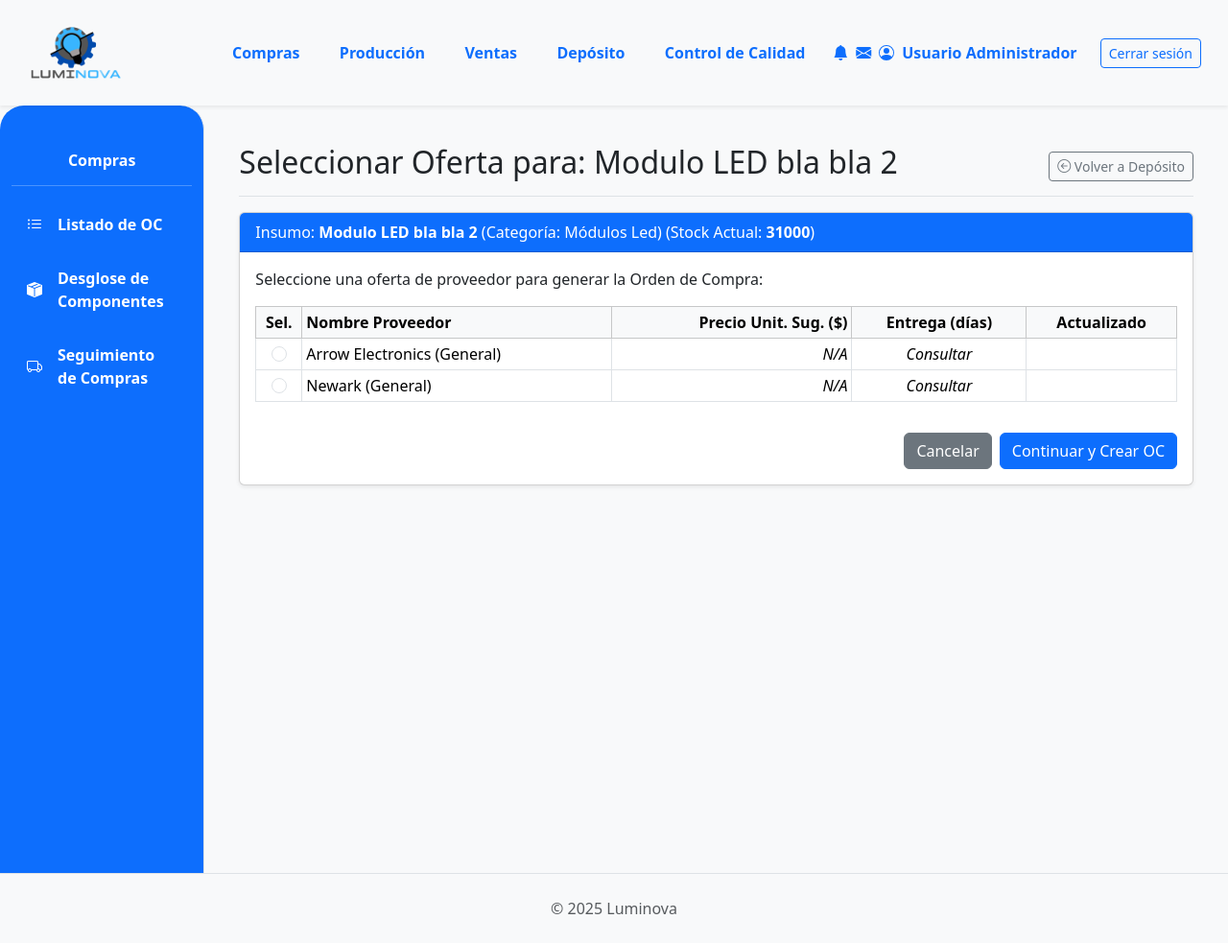
After one commit to FedericoPaal/TP_LUMINOVA, a Django app: page /compras/orden/seleccionar-proveedor/insumo/6/ in a window 1280 px wide. The commit adds this page. Shown: the whole page at 96% size. Run offline with Django 5.2, Linux system fonts and the light colour scheme; a user stored in the database is signed in; data comes from the database, SQL or seed files in the repository; some libraries are stand-ins or nearby versions.

Commit message:
Se crea tabla intermedia par amanejo de proveedores por insumo y se conecta stock en falta de deposito a OCs

```diff
--- /dev/null
+++ b/App_LUMINOVA/templates/compras/compras_seleccionar_proveedor.html
@@ -0,0 +1,102 @@
+{% extends 'padre.html' %}
+{% load static %}
+{% load django_bootstrap5 %}
+
+{% block title %}{{ titulo_seccion|default:"Seleccionar Oferta de Proveedor" }}{% endblock %}
+
+{% block sidebar_content %}
+    {% include 'compras/compras_sidebar.html' %}
+{% endblock %}
+
+{% block content %}
+<div class="container mt-4">
+    <div class="d-flex justify-content-between flex-wrap flex-md-nowrap align-items-center pt-3 pb-2 mb-3 border-bottom">
+        <h1 class="h2">{{ titulo_seccion }}</h1>
+        <a href="{% url 'App_LUMINOVA:deposito_view' %}" class="btn btn-outline-secondary btn-sm">
+            <i class="bi bi-arrow-left-circle"></i> Volver a Depósito
+        </a>
+    </div>
+
+    {% bootstrap_messages %}
+
+    <div class="card shadow-sm">
+        <div class="card-header bg-primary text-white">
+            Insumo: <strong>{{ insumo_objetivo.descripcion }}</strong>
+            (Categoría: {{ insumo_objetivo.categoria.nombre }})
+            (Stock Actual: <span class="fw-bold {% if insumo_objetivo.stock < umbral_stock_bajo %}text-warning{% else %}text-white{% endif %}">{{ insumo_objetivo.stock }}</span>)
+        </div>
+        <div class="card-body">
+            {% if ofertas_proveedores or proveedores_fallback %}
+            <p>Seleccione una oferta de proveedor para generar la Orden de Compra:</p>
+
+            <form method="POST" action="{% url 'App_LUMINOVA:compras_seleccionar_proveedor_para_insumo' insumo_id=insumo_objetivo.id %}">
+                {% csrf_token %}
+                <input type="hidden" name="insumo_id" value="{{ insumo_objetivo.id }}"> {# Se puede quitar si no se usa en el POST de esta vista #}
+
+                <div class="table-responsive">
+                    <table class="table table-hover table-bordered table-sm">
+                        <thead class="table-light">
+                            <tr>
+                                <th style="width: 5%;" class="text-center">Sel.</th>
+                                <th>Nombre Proveedor</th>
+                                <th class="text-end">Precio Unit. Sug. ($)</th>
+                                <th class="text-center">Entrega (días)</th>
+                                <th class="text-center">Actualizado</th>
+                            </tr>
+                        </thead>
+                        <tbody>
+                            {% for oferta in ofertas_proveedores %}
+                            <tr>
+                                <td class="text-center align-middle">
+                                    <input class="form-check-input" type="radio" name="oferta_proveedor_id"
+                                           value="{{ oferta.id }}" {# Usaremos el ID de la OfertaProveedor #}
+                                           id="oferta_{{ oferta.id }}" required>
+                                </td>
+                                <td class="align-middle">
+                                    <label for="oferta_{{ oferta.id }}">{{ oferta.proveedor.nombre }}</label>
+                                </td>
+                                <td class="text-end align-middle fw-bold">{{ oferta.precio_unitario_compra|floatformat:2 }}</td>
+                                <td class="text-center align-middle">{{ oferta.tiempo_entrega_estimado_dias }}</td>
+                                <td class="text-center align-middle small text-muted">{{ oferta.fecha_actualizacion_precio|date:"d/m/y" }}</td>
+                            </tr>
+                            {% endfor %}
+
+                            {% if proveedores_fallback and not ofertas_proveedores %}
+                                {% for prov_fb in proveedores_fallback %}
+                                <tr>
+                                    <td class="text-center align-middle">
+                                        {# Para proveedores fallback, pasamos solo el ID del proveedor #}
+                                        <input class="form-check-input" type="radio" name="proveedor_fallback_id"
+                                               value="{{ prov_fb.id }}"
+                                               id="proveedor_fb_{{ prov_fb.id }}" required>
+                                    </td>
+                                    <td class="align-middle">
+                                        <label for="proveedor_fb_{{ prov_fb.id }}">{{ prov_fb.nombre }} (General)</label>
+                                    </td>
+                                    <td class="text-end align-middle fst-italic">N/A</td>
+                                    <td class="text-center align-middle fst-italic">Consultar</td>
+                                    <td class="text-center align-middle"></td>
+                                </tr>
+                                {% endfor %}
+                            {% endif %}
+                        </tbody>
+                    </table>
+                </div>
+
+                <div class="mt-3 d-flex justify-content-end">
+                    <a href="{% url 'App_LUMINOVA:deposito_view' %}" class="btn btn-secondary me-2">Cancelar</a>
+                    <button type="submit" class="btn btn-primary">
+                        Continuar y Crear OC
+                    </button>
+                </div>
+            </form>
+            {% else %}
+            <div class="alert alert-danger">
+                No hay ofertas de proveedores registradas para "<strong>{{ insumo_objetivo.descripcion }}</strong>" y no se encontraron proveedores generales.
+                Por favor, <a href="{% url 'admin:App_LUMINOVA_ofertaproveedor_add' %}?insumo={{ insumo_objetivo.id }}" target="_blank" class="alert-link">agregue ofertas en el panel de administración</a> o <a href="{% url 'admin:App_LUMINOVA_proveedor_add' %}" target="_blank" class="alert-link">agregue proveedores</a>.
+            </div>
+            {% endif %}
+        </div>
+    </div>
+</div>
+{% endblock %}
--- a/App_LUMINOVA/urls.py
+++ b/App_LUMINOVA/urls.py
@@ -19,7 +19,8 @@ from .views import (
     compras_lista_oc_view, # Vista para el listado principal de Órdenes de Compra
     compras_desglose_detalle_oc_view, compras_desglose_view,
     compras_seguimiento_view, compras_tracking_pedido_view,
-    desglose3, compras_crear_oc_desde_insumo_view, compras_crear_oc_view,
+    desglose3, compras_crear_oc_view,
+    compras_seleccionar_proveedor_para_insumo_view,
 
     # Producción
 
@@ -90,7 +91,8 @@ urlpatterns = [
     path('compras/tracking/<str:numero_orden_track>/', compras_tracking_pedido_view, name='compras_tracking_pedido'),
     path('compras/desglose-oc/<str:numero_orden_desglose>/', compras_desglose_detalle_oc_view, name='compras_desglose_detalle_oc'),
     path('compras/orden/crear/', compras_crear_oc_view, name='compras_crear_oc'), # Vista para crear una nueva OC
-    path('compras/orden/crear/desde-insumo/<int:insumo_id>/', compras_crear_oc_desde_insumo_view, name='compras_crear_oc_desde_insumo'),
+    path('compras/orden/crear/desde-insumo/<int:insumo_id>/proveedor/<int:proveedor_id>/', compras_crear_oc_view, name='compras_crear_oc_desde_insumo_y_proveedor'),
+    path('compras/orden/seleccionar-proveedor/insumo/<int:insumo_id>/', compras_seleccionar_proveedor_para_insumo_view, name='compras_seleccionar_proveedor_para_insumo'),
 
     # --- Rutas de Producción ---
     path('produccion/', produccion_lista_op_view, name='produccion_principal'), # La lista de OPs es la vista principal
--- a/App_LUMINOVA/views.py
+++ b/App_LUMINOVA/views.py
@@ -22,7 +22,8 @@ logger = logging.getLogger(__name__)
 # Importa los modelos que realmente existen y necesitas:
 from .models import (
     AuditoriaAcceso,
-    CategoriaProductoTerminado, ProductoTerminado, CategoriaInsumo, Insumo,
+    CategoriaProductoTerminado,
+    OfertaProveedor, ProductoTerminado, CategoriaInsumo, Insumo,
     ComponenteProducto, Proveedor, Cliente,
     Orden, # <--- Agregado para Órdenes de Compra
     OrdenVenta, ItemOrdenVenta, # <--- MODELO PARA ÓRDENES DE VENTA
@@ -71,27 +72,23 @@ def compras_lista_oc_view(request):
 def compras_desglose_view(request):
     logger.info("--- compras_desglose_view: INICIO ---")
 
-    # --- LÓGICA PARA INSUMOS CON STOCK BAJO ---
-    UMBRAL_STOCK_BAJO_INSUMOS = 15000  # Puedes hacer esto configurable o tomarlo de settings
-    insumos_criticos = Insumo.objects.filter(stock__lt=UMBRAL_STOCK_BAJO_INSUMOS).select_related('proveedor', 'categoria').order_by('categoria__nombre', 'stock', 'descripcion')
+    UMBRAL_STOCK_BAJO_INSUMOS = 15000
+    # Simplificamos la consulta: ya no intentamos cargar 'proveedor' directamente desde Insumo
+    insumos_criticos = Insumo.objects.filter(
+        stock__lt=UMBRAL_STOCK_BAJO_INSUMOS
+    ).select_related('categoria').order_by( # Solo 'categoria' es una ForeignKey directa
+        'categoria__nombre', 'stock', 'descripcion'
+    )
 
     logger.info(f"Compras_desglose_view: Insumos críticos (<{UMBRAL_STOCK_BAJO_INSUMOS}) encontrados: {insumos_criticos.count()}")
     for ins_debug in insumos_criticos:
-        logger.info(f"  -> Insumo crítico: {ins_debug.descripcion}, Stock: {ins_debug.stock}, Proveedor: {ins_debug.proveedor.nombre if ins_debug.proveedor else 'N/A'}")
-
-    # --- (Opcional) Lógica para OCs existentes "Pendientes a comprar" ---
-    # Si todavía quieres mostrar OCs ya creadas que están pendientes, puedes añadir esa consulta aquí.
-    # Por ejemplo:
-    # estado_pendiente_compra_oc = 'BORRADOR' # O el estado que uses
-    # ordenes_compra_pendientes = Orden.objects.filter(tipo='compra', estado=estado_pendiente_compra_oc)
-    # logger.info(f"Compras_desglose_view: OCs en estado '{estado_pendiente_compra_oc}' encontradas: {ordenes_compra_pendientes.count()}")
-
+        # Ya no podemos acceder a ins_debug.proveedor.nombre directamente aquí
+        logger.info(f"  -> Insumo crítico: {ins_debug.descripcion}, Stock: {ins_debug.stock}, Categoría: {ins_debug.categoria.nombre}")
 
     context = {
         'insumos_criticos_list': insumos_criticos,
         'umbral_stock_bajo': UMBRAL_STOCK_BAJO_INSUMOS,
-        # 'ordenes_compra_pendientes_list': ordenes_compra_pendientes, # Descomenta si incluyes OCs pendientes
-        'titulo_seccion': 'Gestión de Compra por Stock Bajo',
+        'titulo_seccion': 'Gestionar Compra por Stock Bajo',
     }
     return render(request, 'compras/compras_desglose.html', context)
 
@@ -1921,16 +1918,167 @@ def ventas_cancelar_ov_view(request, ov_id):
     return redirect('App_LUMINOVA:ventas_lista_ov')
 
 @login_required
+def compras_seleccionar_proveedor_para_insumo_view(request, insumo_id):
+    insumo_objetivo = get_object_or_404(Insumo.objects.select_related('categoria'), id=insumo_id)
+    logger.info(f"Seleccionando proveedor para insumo: {insumo_objetivo.descripcion} (ID: {insumo_id})")
+
+    if request.method == 'POST':
+        oferta_id_seleccionada = request.POST.get('oferta_proveedor_id')
+        proveedor_fallback_id_seleccionado = request.POST.get('proveedor_fallback_id')
+
+        proveedor_id_final = None
+
+        if oferta_id_seleccionada:
+            try:
+                oferta = OfertaProveedor.objects.get(id=oferta_id_seleccionada, insumo=insumo_objetivo)
+                proveedor_id_final = oferta.proveedor.id
+                logger.info(f"Oferta ID {oferta_id_seleccionada} seleccionada. Proveedor ID: {proveedor_id_final}")
+            except OfertaProveedor.DoesNotExist:
+                messages.error(request, "La oferta seleccionada no es válida o no corresponde al insumo.")
+                return redirect('App_LUMINOVA:compras_seleccionar_proveedor_para_insumo', insumo_id=insumo_id)
+        elif proveedor_fallback_id_seleccionado:
+            proveedor_id_final = proveedor_fallback_id_seleccionado
+            logger.info(f"Proveedor fallback ID {proveedor_fallback_id_seleccionado} seleccionado.")
+        else:
+            messages.error(request, "Debe seleccionar un proveedor u oferta.")
+            return redirect('App_LUMINOVA:compras_seleccionar_proveedor_para_insumo', insumo_id=insumo_id)
+
+        # Redirigir a la vista de creación de OC con ambos IDs
+        # Asegúrate que el nombre de la URL y los parámetros en la URL pattern coincidan
+        # con los que espera compras_crear_oc_view
+        return redirect('App_LUMINOVA:compras_crear_oc_desde_insumo_y_proveedor',
+                        insumo_id_preseleccionado=insumo_id,
+                        proveedor_id_preseleccionado=proveedor_id_final)
+
+    # Lógica GET (la que ya teníamos para mostrar las ofertas)
+    ofertas = OfertaProveedor.objects.filter(insumo=insumo_objetivo).select_related('proveedor').order_by('precio_unitario_compra', 'tiempo_entrega_estimado_dias')
+    logger.info(f"GET: Encontradas {ofertas.count()} ofertas para el insumo '{insumo_objetivo.descripcion}'.")
+
+    proveedores_fallback = []
+    if not ofertas.exists():
+        logger.warning(f"GET: No hay ofertas específicas para '{insumo_objetivo.descripcion}'. Listando proveedores generales.")
+        proveedores_fallback = Proveedor.objects.all().order_by('nombre')[:5]
+
+    UMBRAL_STOCK_BAJO_INSUMOS = 15000 # Para el texto del insumo en la plantilla
+    context = {
+        'insumo_objetivo': insumo_objetivo,
+        'ofertas_proveedores': ofertas,
+        'proveedores_fallback': proveedores_fallback,
+        'titulo_seccion': f"Seleccionar Oferta para: {insumo_objetivo.descripcion}",
+        'umbral_stock_bajo': UMBRAL_STOCK_BAJO_INSUMOS, # Para el badge de stock en la plantilla
+    }
+    return render(request, 'compras/compras_seleccionar_proveedor.html', context)
+
+
+@login_required
 @transaction.atomic
-def compras_crear_oc_view(request, insumo_id_preseleccionado=None):
-    # if not es_admin_o_rol(request.user, ['compras', 'administrador']):
-    #     messages.error(request, "Acción no permitida.")
-    #     return redirect('App_LUMINOVA:compras_lista_oc')
-
+def compras_crear_oc_view(request, insumo_id_preseleccionado=None, proveedor_id_preseleccionado=None):
     insumo_preseleccionado_obj = None
+    proveedor_preseleccionado_obj = None
+    oferta_seleccionada = None
+    initial_data = {}
+
     if insumo_id_preseleccionado:
         insumo_preseleccionado_obj = get_object_or_404(Insumo, id=insumo_id_preseleccionado)
-        logger.info(f"Creando OC desde insumo preseleccionado: {insumo_preseleccionado_obj.descripcion}")
+        initial_data['insumo_principal'] = insumo_preseleccionado_obj
+        logger.info(f"Creando OC para insumo: {insumo_preseleccionado_obj.descripcion}")
+
+        if proveedor_id_preseleccionado:
+            proveedor_preseleccionado_obj = get_object_or_404(Proveedor, id=proveedor_id_preseleccionado)
+            initial_data['proveedor'] = proveedor_preseleccionado_obj
+            logger.info(f"Proveedor preseleccionado: {proveedor_preseleccionado_obj.nombre}")
+
+            # Buscar la oferta específica para pre-rellenar precio y tiempo de entrega
+            oferta_seleccionada = OfertaProveedor.objects.filter(
+                insumo=insumo_preseleccionado_obj,
+                proveedor=proveedor_preseleccionado_obj
+            ).first()
+
+            if oferta_seleccionada:
+                initial_data['precio_unitario_compra'] = oferta_seleccionada.precio_unitario_compra
+                # Convertir fecha a string si es necesario para el widget DateInput
+                # initial_data['fecha_estimada_entrega'] = ... (si calculas basado en tiempo_entrega_estimado_dias)
+                logger.info(f"Oferta encontrada: Precio {oferta_seleccionada.precio_unitario_compra}, Entrega {oferta_seleccionada.tiempo_entrega_estimado_dias} días")
+            else:
+                logger.warning(f"No se encontró oferta específica para insumo {insumo_preseleccionado_obj.id} y proveedor {proveedor_preseleccionado_obj.id}. El usuario deberá ingresar el precio.")
+
+        # Sugerir cantidad (ejemplo)
+        UMBRAL_STOCK_BAJO_INSUMOS = 15000
+        cantidad_necesaria = UMBRAL_STOCK_BAJO_INSUMOS - insumo_preseleccionado_obj.stock
+        initial_data['cantidad_principal'] = max(10, cantidad_necesaria) # Comprar al menos 10 o lo necesario
+
+    if request.method == 'POST':
+        form = OrdenCompraForm(request.POST, insumo_para_ofertas=insumo_preseleccionado_obj) # Pasar insumo para filtrar proveedores si es necesario
+        if form.is_valid():
+            try:
+                orden_compra = form.save(commit=False)
+                orden_compra.tipo = 'compra'
+                orden_compra.estado = 'BORRADOR'
+                # Si el precio no vino del form pero había una oferta, usar el de la oferta
+                if not form.cleaned_data.get('precio_unitario_compra') and oferta_seleccionada:
+                    orden_compra.precio_unitario_compra = oferta_seleccionada.precio_unitario_compra
+
+                # Calcular total si es posible
+                if orden_compra.cantidad_principal and orden_compra.precio_unitario_compra:
+                    orden_compra.total_orden_compra = orden_compra.cantidad_principal * orden_compra.precio_unitario_compra
+                else:
+                    orden_compra.total_orden_compra = 0
+
+                orden_compra.save()
+                messages.success(request, f"Orden de Compra '{orden_compra.numero_orden}' creada exitosamente en estado '{orden_compra.get_estado_display_custom()}'.")
+                return redirect('App_LUMINOVA:compras_lista_oc')
+            # ... (manejo de errores como antes) ...
+            except DjangoIntegrityError as e_int:
+                # ...
+                messages.error(request, f"Error de BD: {e_int}")
+            except Exception as e:
+                # ...
+                messages.error(request, f"Error: {e}")
+        else:
+            logger.warning(f"Formulario OC inválido: {form.errors.as_json()}")
+    else: # GET
+        # Pasamos insumo_para_ofertas al inicializar el form para que pueda filtrar proveedores en su __init__
+        form = OrdenCompraForm(initial=initial_data, insumo_para_ofertas=insumo_preseleccionado_obj)
+
+
+    context = {
+        'form_oc': form,
+        'titulo_seccion': 'Crear Nueva Orden de Compra',
+        'insumo_preseleccionado': insumo_preseleccionado_obj,
+        'proveedor_preseleccionado': proveedor_preseleccionado_obj,
+        'oferta_seleccionada': oferta_seleccionada
+    }
+    return render(request, 'compras/compras_crear_editar_oc.html', context)
+
+
+
+@login_required
+@transaction.atomic
+def compras_crear_oc_view(request, insumo_id_preseleccionado=None, proveedor_id_preseleccionado=None): # Añadido proveedor_id
+    insumo_preseleccionado_obj = None
+    proveedor_preseleccionado_obj = None
+    initial_data = {}
+
+    if insumo_id_preseleccionado:
+        insumo_preseleccionado_obj = get_object_or_404(Insumo, id=insumo_id_preseleccionado)
+        initial_data['insumo_principal'] = insumo_preseleccionado_obj
+        # Si también se pasa un proveedor, lo usamos
+        if proveedor_id_preseleccionado:
+            proveedor_preseleccionado_obj = get_object_or_404(Proveedor, id=proveedor_id_preseleccionado)
+            initial_data['proveedor'] = proveedor_preseleccionado_obj
+            # Aquí podrías buscar un precio específico de este proveedor para este insumo si tuvieras el modelo OfertaProveedor
+            # Por ahora, tomamos el precio base del insumo.
+            if insumo_preseleccionado_obj.precio_unitario > 0:
+                initial_data['precio_unitario_compra'] = insumo_preseleccionado_obj.precio_unitario
+        elif insumo_preseleccionado_obj.proveedor: # Si no se pasa proveedor, pero el insumo tiene uno principal
+            initial_data['proveedor'] = insumo_preseleccionado_obj.proveedor
+            if insumo_preseleccionado_obj.precio_unitario > 0:
+                initial_data['precio_unitario_compra'] = insumo_preseleccionado_obj.precio_unitario
+
+        # Sugerir cantidad para alcanzar el umbral de stock bajo (ejemplo simple)
+        UMBRAL_STOCK_BAJO_INSUMOS = 15000 # Debe ser consistente
+        cantidad_necesaria = UMBRAL_STOCK_BAJO_INSUMOS - insumo_preseleccionado_obj.stock
+        initial_data['cantidad_principal'] = max(1, cantidad_necesaria) # Comprar al menos 1
 
     if request.method == 'POST':
         form = OrdenCompraForm(request.POST)
@@ -1940,8 +2088,9 @@ def compras_crear_oc_view(request, insumo_id_preseleccionado=None):
                 orden_compra.tipo = 'compra'
                 orden_compra.estado = 'BORRADOR'
                 orden_compra.save()
-                messages.success(request, f"Orden de Compra '{orden_compra.numero_orden}' creada exitosamente en estado '{orden_compra.get_estado_display_custom()}'.")
+                messages.success(request, f"Orden de Compra '{orden_compra.numero_orden}' creada exitosamente.")
                 return redirect('App_LUMINOVA:compras_lista_oc')
+            # ... (manejo de errores existente) ...
             except DjangoIntegrityError as e_int:
                 if 'UNIQUE constraint' in str(e_int) and 'numero_orden' in str(e_int):
                     messages.error(request, f"Error: El número de orden de compra '{form.cleaned_data.get('numero_orden')}' ya existe.")
@@ -1953,31 +2102,20 @@ def compras_crear_oc_view(request, insumo_id_preseleccionado=None):
         else:
             logger.warning(f"Formulario OC inválido: {form.errors.as_json()}")
     else: # GET request
-        initial_data = {}
-        if insumo_preseleccionado_obj:
-            initial_data['insumo_principal'] = insumo_preseleccionado_obj
-            if insumo_preseleccionado_obj.proveedor:
-                initial_data['proveedor'] = insumo_preseleccionado_obj.proveedor
-            if insumo_preseleccionado_obj.precio_unitario > 0:
-                initial_data['precio_unitario_compra'] = insumo_preseleccionado_obj.precio_unitario
-
         form = OrdenCompraForm(initial=initial_data)
 
     context = {
         'form_oc': form,
         'titulo_seccion': 'Crear Nueva Orden de Compra',
-        'insumo_preseleccionado': insumo_preseleccionado_obj
+        'insumo_preseleccionado': insumo_preseleccionado_obj,
+        'proveedor_preseleccionado': proveedor_preseleccionado_obj
     }
     return render(request, 'compras/compras_crear_editar_oc.html', context)
 
-
-# --- ESTA ES LA FUNCIÓN QUE NECESITAS AÑADIR ---
-@login_required
-def compras_crear_oc_desde_insumo_view(request, insumo_id):
-    """
-    Esta vista actúa como un intermediario para preseleccionar un insumo
-    al crear una Orden de Compra. Llama a la vista principal de creación de OC.
-    """
-    logger.info(f"Iniciando creación de OC desde insumo ID: {insumo_id}")
-    # Llama a la vista principal de creación de OC, pasándole el ID del insumo
-    return compras_crear_oc_view(request, insumo_id_preseleccionado=insumo_id)
+# Elimina o comenta la vista anterior compras_crear_oc_desde_insumo_view si ya no la usas directamente.
+# O modifícala para que redirija a la nueva página de selección de proveedor.
+# Por ahora, la comentaremos para evitar confusión, ya que el botón en deposito.html
+# ahora debería apuntar a 'compras_seleccionar_proveedor_para_insumo'
+# @login_required
+# def compras_crear_oc_desde_insumo_view(request, insumo_id):
+#     return compras_crear_oc_view(request, insumo_id_preseleccionado=insumo_id)
```
Also changed, not shown: App_LUMINOVA/admin.py (+57 -5 lines), App_LUMINOVA/forms.py (+36 -23 lines), App_LUMINOVA/models.py (+46 -6 lines), App_LUMINOVA/templates/compras/compras_desglose.html (+20 -51 lines), App_LUMINOVA/templates/deposito/deposito.html (+19 -19 lines), App_LUMINOVA/migrations/0007_remove_insumo_precio_unitario_and_more.py (added), db.sqlite3.
